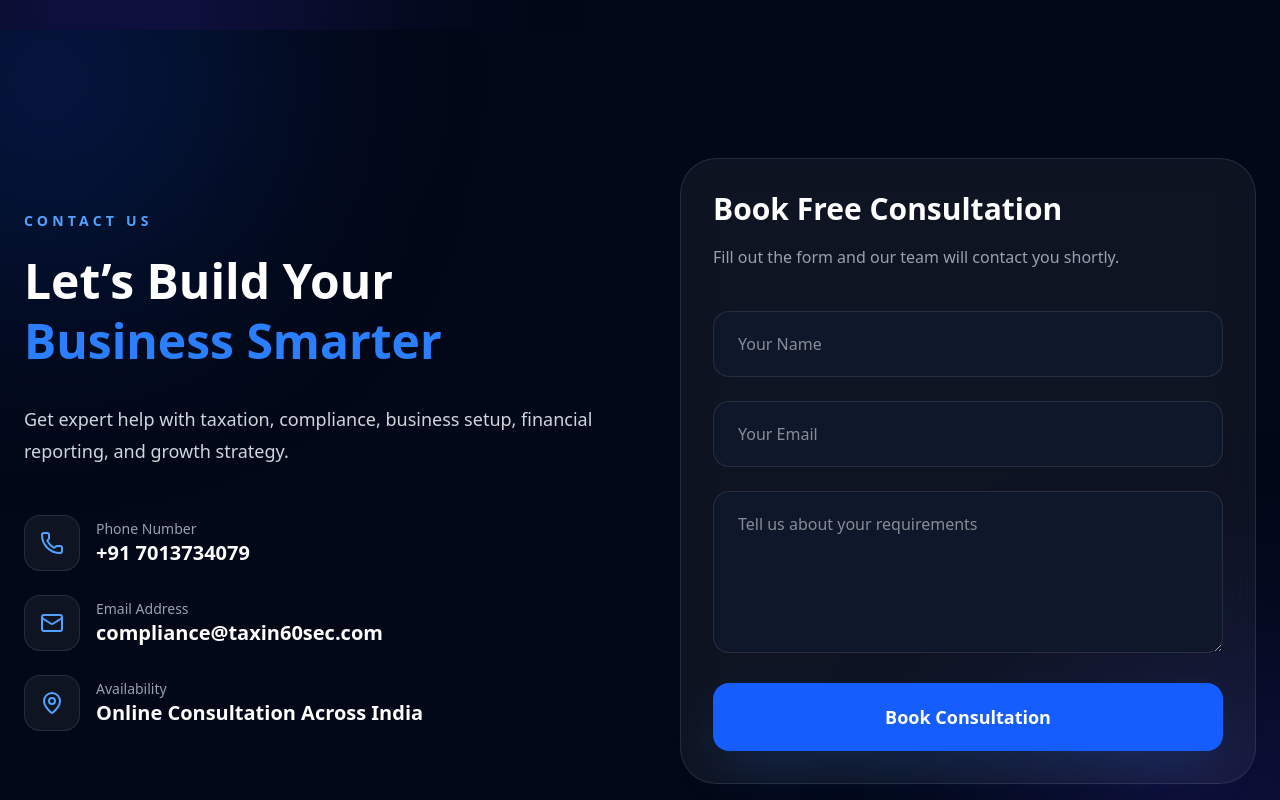
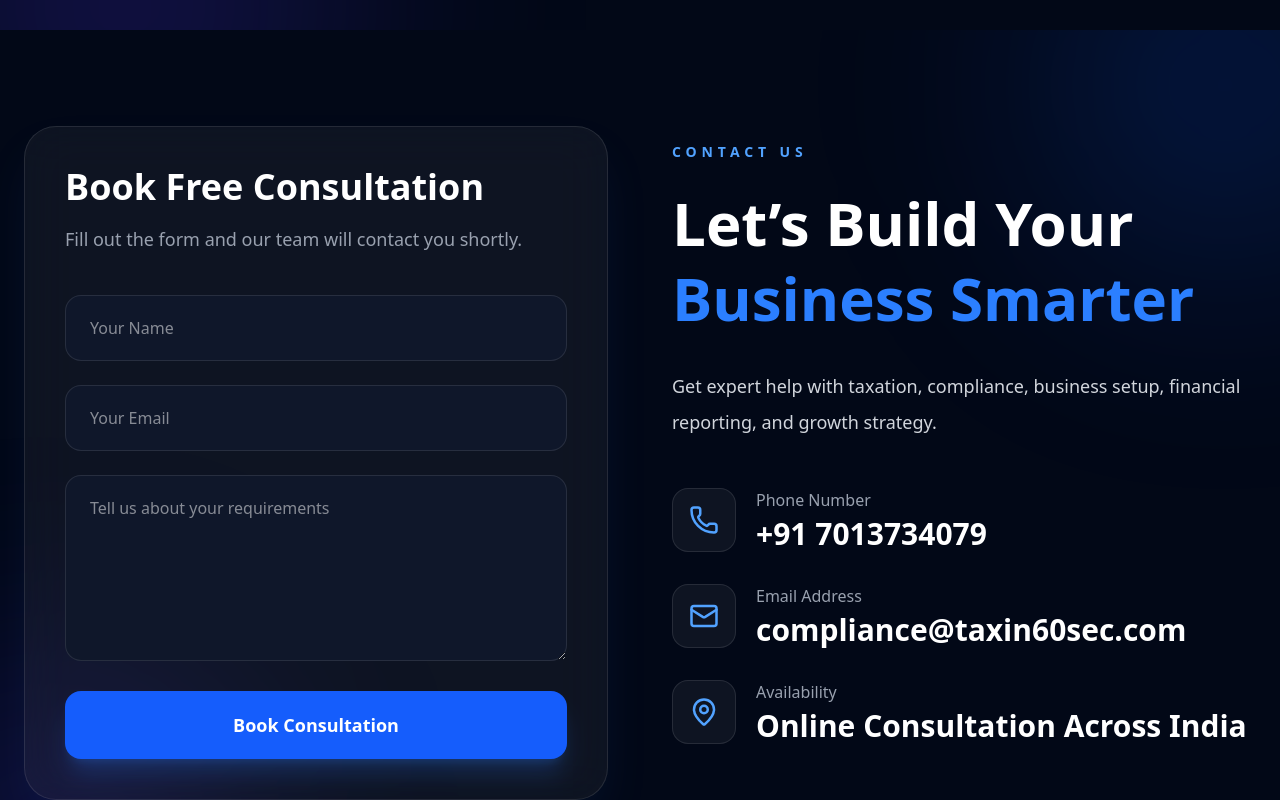
Before and after one commit to nithinreddyavula/taxin60sec, a Next.js app: page / in a window 1280 px wide. Shown: the part 3100-3900 px from the top of the page. Built offline with nearby package versions, Linux system fonts and the light colour scheme.

Commit message:
swap contact forms

```diff
--- a/sections/Contact.tsx
+++ b/sections/Contact.tsx
@@ -1,123 +1,99 @@
 "use client";
 
-import { useState } from "react";
-import emailjs from "@emailjs/browser";
-import {
-  Mail,
-  MapPin,
-  Phone,
-} from "lucide-react";
+import { Mail, MapPin, Phone } from "lucide-react";
 
 export default function Contact() {
-
-  const [loading, setLoading] = useState(false);
-
-  const [form, setForm] = useState({
-    name: "",
-    email: "",
-    message: "",
-  });
-
-  const handleChange = (
-    e: React.ChangeEvent<
-      HTMLInputElement | HTMLTextAreaElement
-    >
-  ) => {
-
-    setForm({
-      ...form,
-      [e.target.name]: e.target.value,
-    });
-
-  };
-
-  const handleSubmit = async () => {
-
-    try {
-
-      setLoading(true);
-
-      await fetch(
-        "https://taxin60sec-backend.onrender.com/api/contact",
-        {
-          method: "POST",
-          headers: {
-            "Content-Type": "application/json",
-          },
-          body: JSON.stringify(form),
-        }
-      );
-
-      await emailjs.send(
-        "service_ouw63sj",
-        "template_yd0879u",
-        {
-          name: form.name,
-          email: form.email,
-          message: form.message,
-        },
-        "lzNVEjLF6iMNz2tOP"
-      );
-
-      alert("Consultation Booked Successfully!");
-
-      setForm({
-        name: "",
-        email: "",
-        message: "",
-      });
-
-      setLoading(false);
-
-    } catch (error) {
-
-      console.log(error);
-
-      setLoading(false);
-
-      alert("Something went wrong!");
-
-    }
-
-  };
 
   return (
 
     <section
       id="contact"
-  className="relative py-32 bg-[#020817] overflow-hidden text-white"
+      className="relative overflow-hidden bg-[#020817] py-24 text-white"
     >
 
       {/* GLOW */}
       <div className="absolute inset-0 overflow-hidden">
 
-        <div className="absolute top-[-150px] left-[-150px] w-[400px] h-[400px] bg-blue-600/20 blur-[120px] rounded-full" />
+        <div className="absolute top-[-120px] right-[-120px] h-[350px] w-[350px] rounded-full bg-blue-600/20 blur-[120px]" />
 
-        <div className="absolute bottom-[-150px] right-[-150px] w-[400px] h-[400px] bg-indigo-600/20 blur-[120px] rounded-full" />
+        <div className="absolute bottom-[-120px] left-[-120px] h-[350px] w-[350px] rounded-full bg-indigo-600/20 blur-[120px]" />
 
       </div>
 
-      <div className="relative z-10 max-w-7xl mx-auto px-6 grid grid-cols-1 lg:grid-cols-2 gap-20 items-center">
+      <div className="relative z-10 mx-auto max-w-7xl px-4 sm:px-6">
 
-        {/* LEFT */}
-        <div>
+        <div className="grid lg:grid-cols-2 gap-16 items-start">
 
-          <p className="uppercase tracking-[0.3em] text-sm text-blue-400 font-semibold">
+          {/* LEFT FORM */}
+          <div className="rounded-[32px] border border-white/10 bg-white/5 p-8 lg:p-10 backdrop-blur-xl shadow-2xl shadow-blue-500/10">
+
+            <h2 className="text-4xl font-bold">
+
+              Book Free Consultation
+
+            </h2>
+
+            <p className="mt-4 text-lg text-gray-400 leading-8">
+
+              Fill out the form and our team will contact you shortly.
+
+            </p>
+
+            <form className="mt-10 space-y-6">
+
+              <input
+                type="text"
+                placeholder="Your Name"
+                className="w-full rounded-2xl border border-white/10 bg-[#0f172a] px-6 py-5 text-white outline-none transition focus:border-blue-500"
+              />
+
+              <input
+                type="email"
+                placeholder="Your Email"
+                className="w-full rounded-2xl border border-white/10 bg-[#0f172a] px-6 py-5 text-white outline-none transition focus:border-blue-500"
+              />
+
+              <textarea
+                rows={6}
+                placeholder="Tell us about your requirements"
+                className="w-full rounded-2xl border border-white/10 bg-[#0f172a] px-6 py-5 text-white outline-none transition focus:border-blue-500"
+              />
+
+              <button
+                type="submit"
+                className="w-full rounded-2xl bg-blue-600 py-5 text-lg font-semibold transition hover:bg-blue-500 shadow-xl shadow-blue-500/20"
+              >
+
+                Book Consultation
+
+              </button>
+
+            </form>
+
+          </div>
+
+          {/* RIGHT CONTENT */}
+          <div className="pt-4">
+
+            <p className="text-sm font-semibold uppercase tracking-[0.35em] text-blue-400">
 
               Contact Us
 
             </p>
 
-          <h2 className="mt-5 text-5xl font-bold leading-tight">
+            <h2 className="mt-6 text-5xl lg:text-6xl font-bold leading-tight">
 
-            Let’s Build Your
+              Let’s Build Your{" "}
+
               <span className="text-blue-500">
-              {" "}Business Smarter
+
+                Business Smarter
+
               </span>
 
             </h2>
 
-          <p className="mt-8 text-lg text-gray-300 leading-8">
+            <p className="mt-8 max-w-xl text-lg leading-9 text-gray-300">
 
               Get expert help with taxation, compliance,
               business setup, financial reporting,
@@ -125,136 +101,91 @@ export default function Contact() {
 
             </p>
 
-          {/* CONTACT INFO */}
-          <div className="mt-12 space-y-6">
+            {/* CONTACT ITEMS */}
+            <div className="mt-12 space-y-8">
 
-            <div className="flex items-center gap-4">
+              {/* PHONE */}
+              <div className="flex items-start gap-5">
 
-              <div className="w-14 h-14 rounded-2xl bg-white/5 border border-white/10 flex items-center justify-center">
+                <div className="flex h-16 w-16 items-center justify-center rounded-2xl border border-white/10 bg-white/5">
 
-                <Phone className="text-blue-400" />
+                  <Phone className="text-blue-400" size={30} />
 
                 </div>
 
                 <div>
 
-                <p className="text-gray-400 text-sm">
+                  <p className="text-gray-400">
+
                     Phone Number
+
                   </p>
 
-                <h4 className="text-xl font-semibold">
+                  <h3 className="mt-1 text-3xl font-bold">
+
                     +91 7013734079
-                </h4>
+
+                  </h3>
 
                 </div>
 
               </div>
 
-            <div className="flex items-center gap-4">
+              {/* EMAIL */}
+              <div className="flex items-start gap-5">
 
-              <div className="w-14 h-14 rounded-2xl bg-white/5 border border-white/10 flex items-center justify-center">
+                <div className="flex h-16 w-16 items-center justify-center rounded-2xl border border-white/10 bg-white/5">
 
-                <Mail className="text-blue-400" />
+                  <Mail className="text-blue-400" size={30} />
 
                 </div>
 
                 <div>
 
-                <p className="text-gray-400 text-sm">
+                  <p className="text-gray-400">
+
                     Email Address
+
                   </p>
 
-                <h4 className="text-xl font-semibold">
+                  <h3 className="mt-1 text-2xl lg:text-3xl font-bold break-all">
+
                     compliance@taxin60sec.com
-                </h4>
+
+                  </h3>
 
                 </div>
 
               </div>
 
-            <div className="flex items-center gap-4">
+              {/* LOCATION */}
+              <div className="flex items-start gap-5">
 
-              <div className="w-14 h-14 rounded-2xl bg-white/5 border border-white/10 flex items-center justify-center">
+                <div className="flex h-16 w-16 items-center justify-center rounded-2xl border border-white/10 bg-white/5">
 
-                <MapPin className="text-blue-400" />
+                  <MapPin className="text-blue-400" size={30} />
 
                 </div>
 
                 <div>
 
-                <p className="text-gray-400 text-sm">
+                  <p className="text-gray-400">
+
                     Availability
+
                   </p>
 
-                <h4 className="text-xl font-semibold">
+                  <h3 className="mt-1 text-2xl lg:text-3xl font-bold">
+
                     Online Consultation Across India
-                </h4>
+
+                  </h3>
 
                 </div>
 
               </div>
 
             </div>
-
-        </div>
-
-        {/* RIGHT FORM */}
-        <div className="bg-white/5 border border-white/10 backdrop-blur-xl rounded-[36px] p-8">
-
-          <h3 className="text-3xl font-bold">
-
-            Book Free Consultation
-
-          </h3>
-
-          <p className="mt-4 text-gray-400 leading-7">
-
-            Fill out the form and our team will contact you shortly.
-
-          </p>
-
-          <div className="mt-10 space-y-6">
-
-            <input
-              type="text"
-              name="name"
-              placeholder="Your Name"
-              value={form.name}
-              onChange={handleChange}
-              className="w-full bg-[#0f172a] border border-white/10 focus:border-blue-500 outline-none rounded-2xl px-6 py-5"
-            />
-
-            <input
-              type="email"
-              name="email"
-              placeholder="Your Email"
-              value={form.email}
-              onChange={handleChange}
-              className="w-full bg-[#0f172a] border border-white/10 focus:border-blue-500 outline-none rounded-2xl px-6 py-5"
-            />
-
-            <textarea
-              rows={5}
-              name="message"
-              placeholder="Tell us about your requirements"
-              value={form.message}
-              onChange={handleChange}
-              className="w-full bg-[#0f172a] border border-white/10 focus:border-blue-500 outline-none rounded-2xl px-6 py-5"
-            />
-
-            <button
-              onClick={handleSubmit}
-              disabled={loading}
-              className="w-full bg-blue-600 hover:bg-blue-500 transition rounded-2xl py-5 font-semibold text-lg shadow-2xl shadow-blue-500/20"
-            >
-
-              {
-                loading
-                  ? "Booking..."
-                  : "Book Consultation"
-              }
-
-            </button>
 
           </div>
 
@@ -265,4 +196,5 @@ export default function Contact() {
     </section>
 
   );
+
 }
```
Lines whose indentation alone changed are shown as unchanged.
